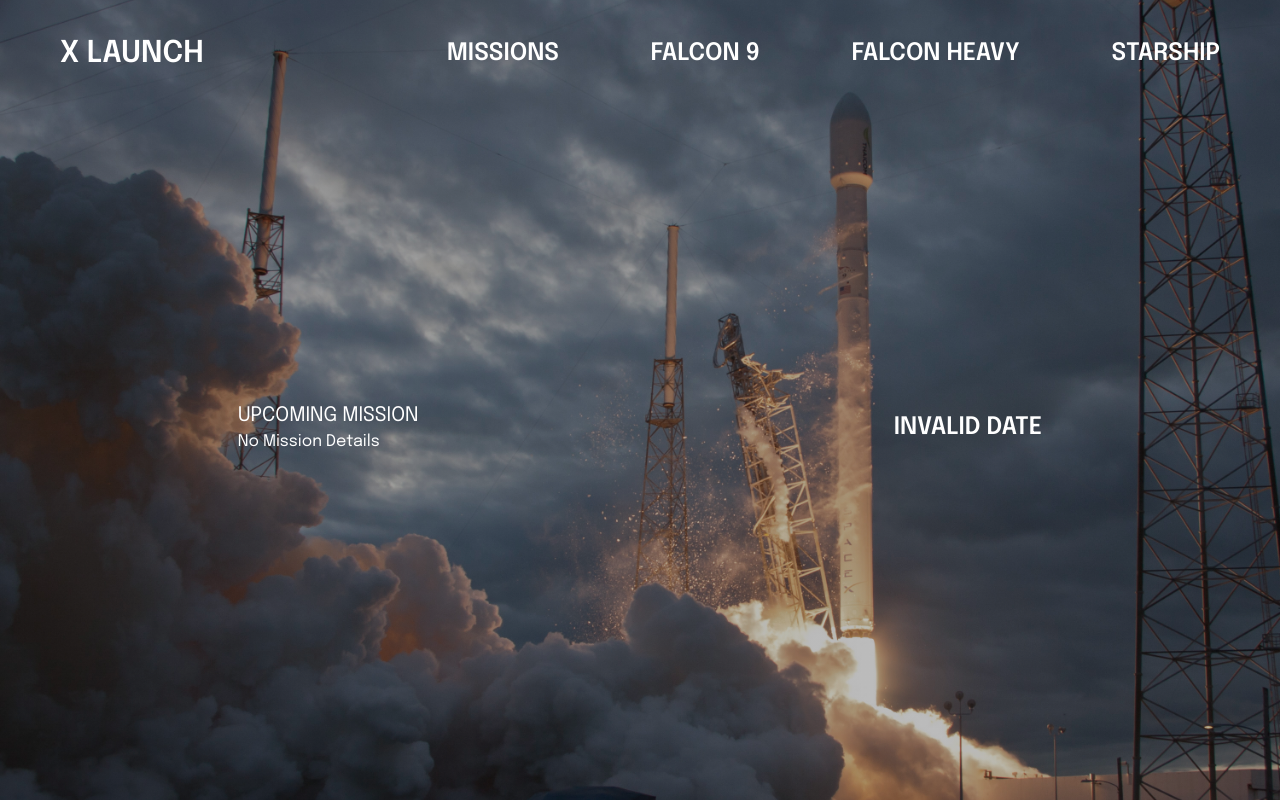
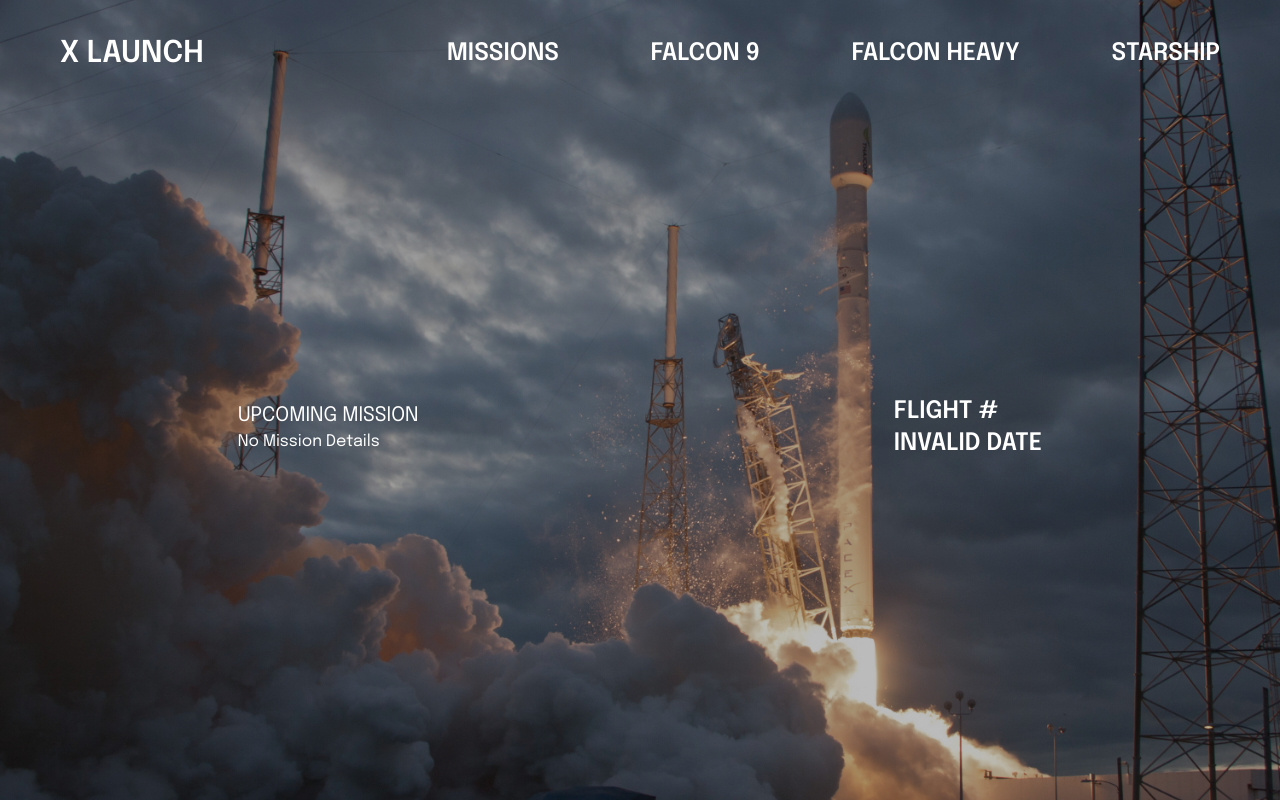
Before and after one commit to waihovong/x-launch, a React (Create React App) app: page / in a window 1280 px wide. Built offline with nearby package versions, Linux system fonts and the light colour scheme; no server answers.

Commit message:
refactor of old pages

```diff
--- a/src/components/latestlaunch.js
+++ b/src/components/latestlaunch.js
@@ -5,8 +5,6 @@
 import redditLink from '../../src/assets/images/reddit-color.svg'
 import presskitLink from '../../src/assets/images/audit-report-survey.svg'
 import articleLink from '../../src/assets/images/computer-laptop.svg'
-
-import '../App.css'
 
 import ReactPlayer from 'react-player';
 
--- a/src/components/layout/card/UpcomingMission.js
+++ b/src/components/layout/card/UpcomingMission.js
@@ -7,11 +7,10 @@
             <div className='flex justify-center flex-col sm:text-center xs:text-center'>
                 <h2 className='font-semi uppercase text-xl text-white'>Upcoming Mission</h2>
                 <h1 className='font-semibold uppercase text-6xl text-white'>{missionName}</h1>
-                <div></div>
                 <span className='text-white'>{missionDetails}</span>
             </div>
             <div className='flex justify-center flex-col text-2xl sm:text-center xs:text-center'>
-                <h2 className='font-semibold uppercase text-white'>{flightNumber}</h2>
+                <h2 className='font-semibold uppercase text-white'>Flight #{flightNumber}</h2>
                 <h2 className='font-semibold uppercase text-white'>{missionDate}</h2>
                 <h2 className='text-white font-semibold'>{launchPad}</h2>
             </div>
--- a/src/components/vehicle_falcon9.js
+++ b/src/components/vehicle_falcon9.js
@@ -2,9 +2,7 @@
 import CircularProgress from '@material-ui/core/CircularProgress';
 import { Link } from 'react-router-dom';
 
-import '../App.css'
-
-import falconImage from '../../src/assets/images/falcon9ren.png';
+import falconImage from '../../src/assets/images/Rockets/falcon9.png';
 
 
 export default function VehicleFalcon9() {
--- a/src/components/vehicle_falconheavy.js
+++ b/src/components/vehicle_falconheavy.js
@@ -4,7 +4,7 @@
 
 import '../App.css'
 
-import falconHeavyImage from '../../src/assets/images/falconHren.png';
+import falconHeavyImage from '../../src/assets/images/Rockets/falconHeavy.png';
 
 
 export default function VehicleFalconHeavy() {
--- a/src/components/vehicle_starship.js
+++ b/src/components/vehicle_starship.js
@@ -2,9 +2,7 @@
 import CircularProgress from '@material-ui/core/CircularProgress';
 import { Link } from 'react-router-dom';
 
-import '../App.css'
-
-import starshipImage from '../../src/assets/images/starshipren2.png';
+import starshipImage from '../../src/assets/images/Rockets/starshipren2.png';
 
 
 export default function VehicleStarship() {
```
